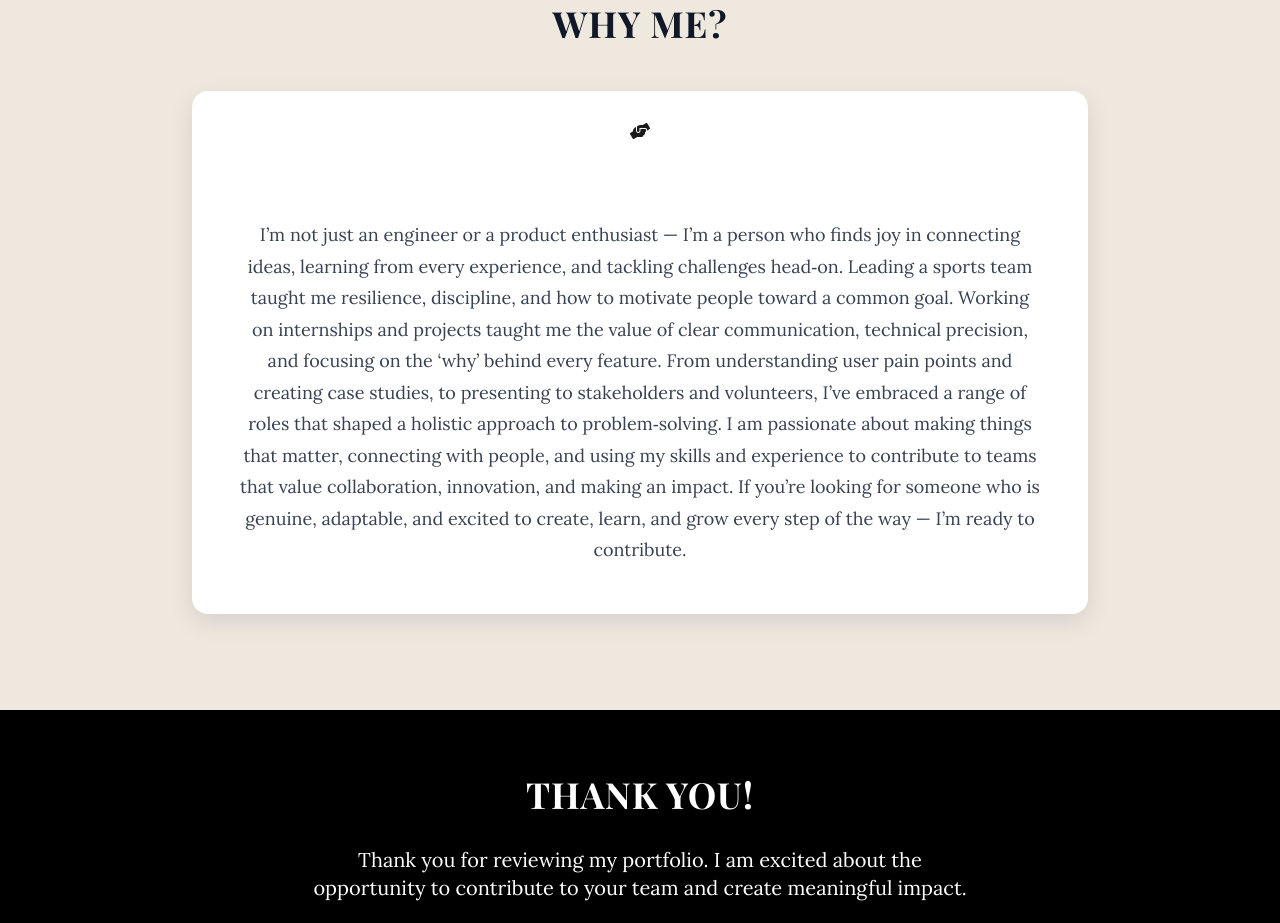
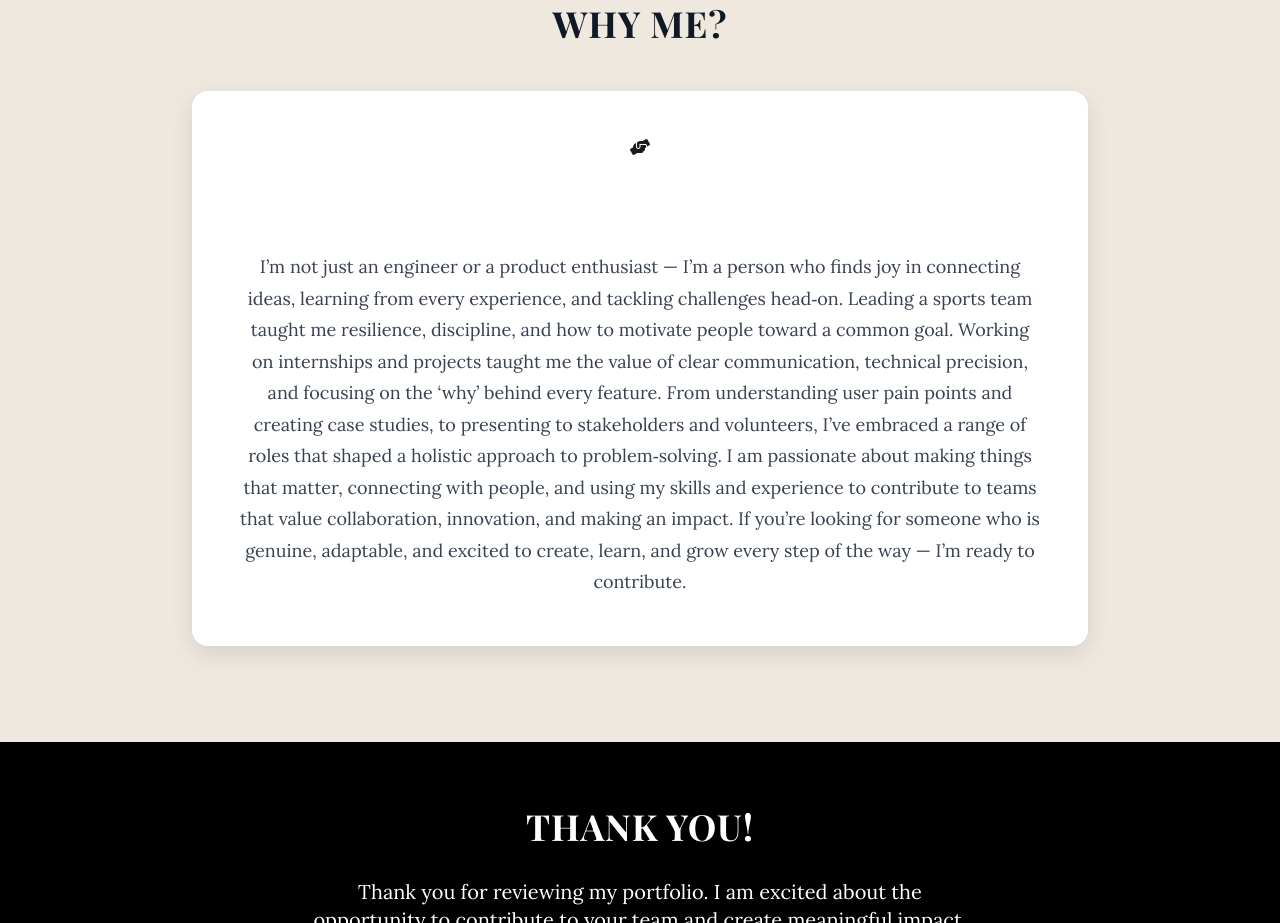
Before and after one commit to Labhanshuvyas/Labhanshuvyas.github.io, a plain HTML site: page index.html in a window 1280 px wide. Shown: the part 4220-5143 px from the top of the page. Drawn offline with nearby package versions, Linux system fonts and the light colour scheme.

Commit message:
Update index.html

```diff
--- a/index.html
+++ b/index.html
@@ -423,8 +423,8 @@
             color: #1A1A1A; /* Changed icon color to black */
             width: 80px; /* Reverted size */
             height: 80px; /* Reverted size */
-            margin-bottom: 0rem; /* No margin-bottom on icon */
-            margin-top: -1rem; /* Pushed further up to create more space from top of box */
+            margin-bottom: 1rem; /* No margin-bottom on icon */
+            margin-top: 0rem; /* Pushed further up to create more space from top of box */
         }
 
         #why-me-text {
```
